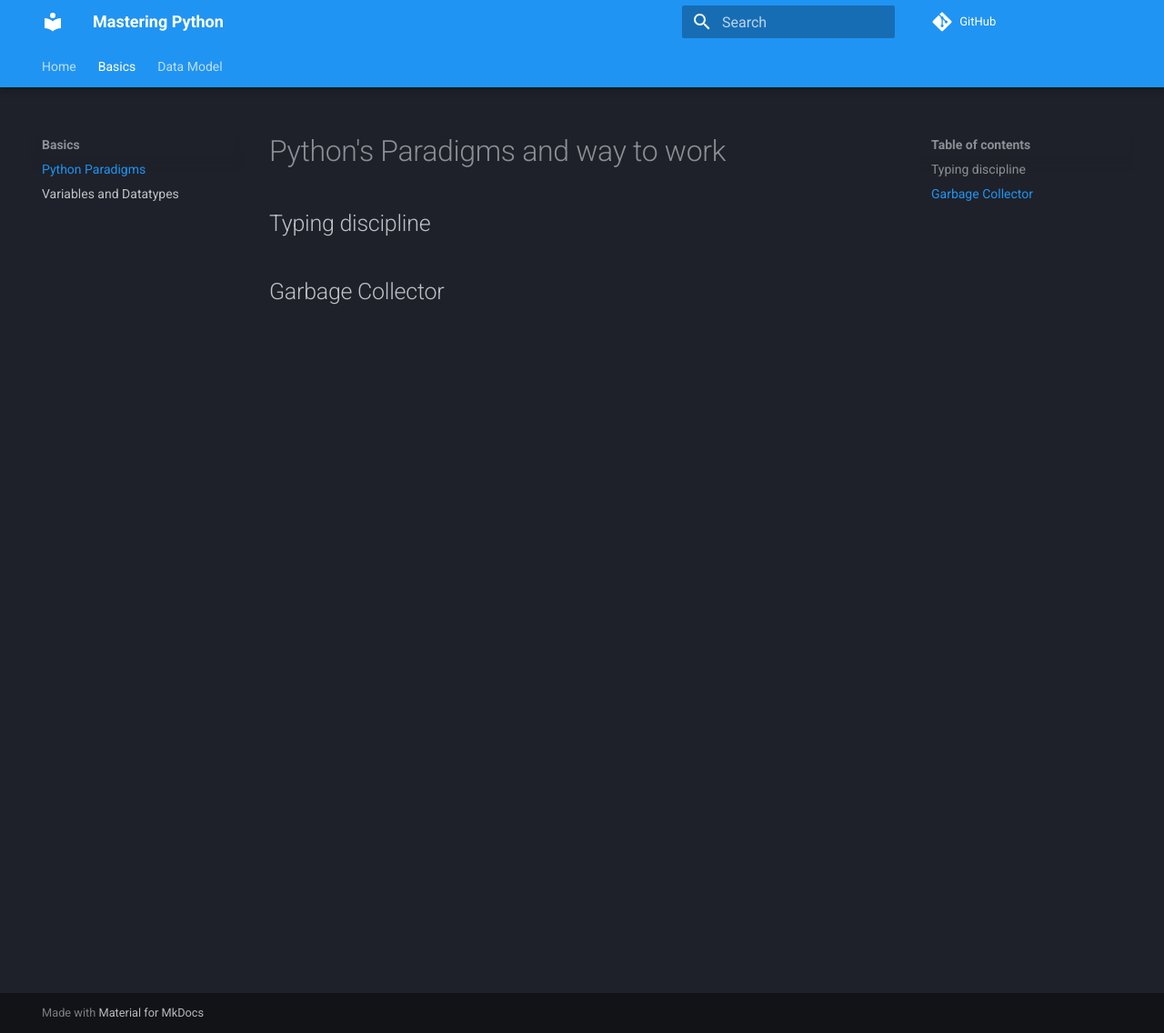
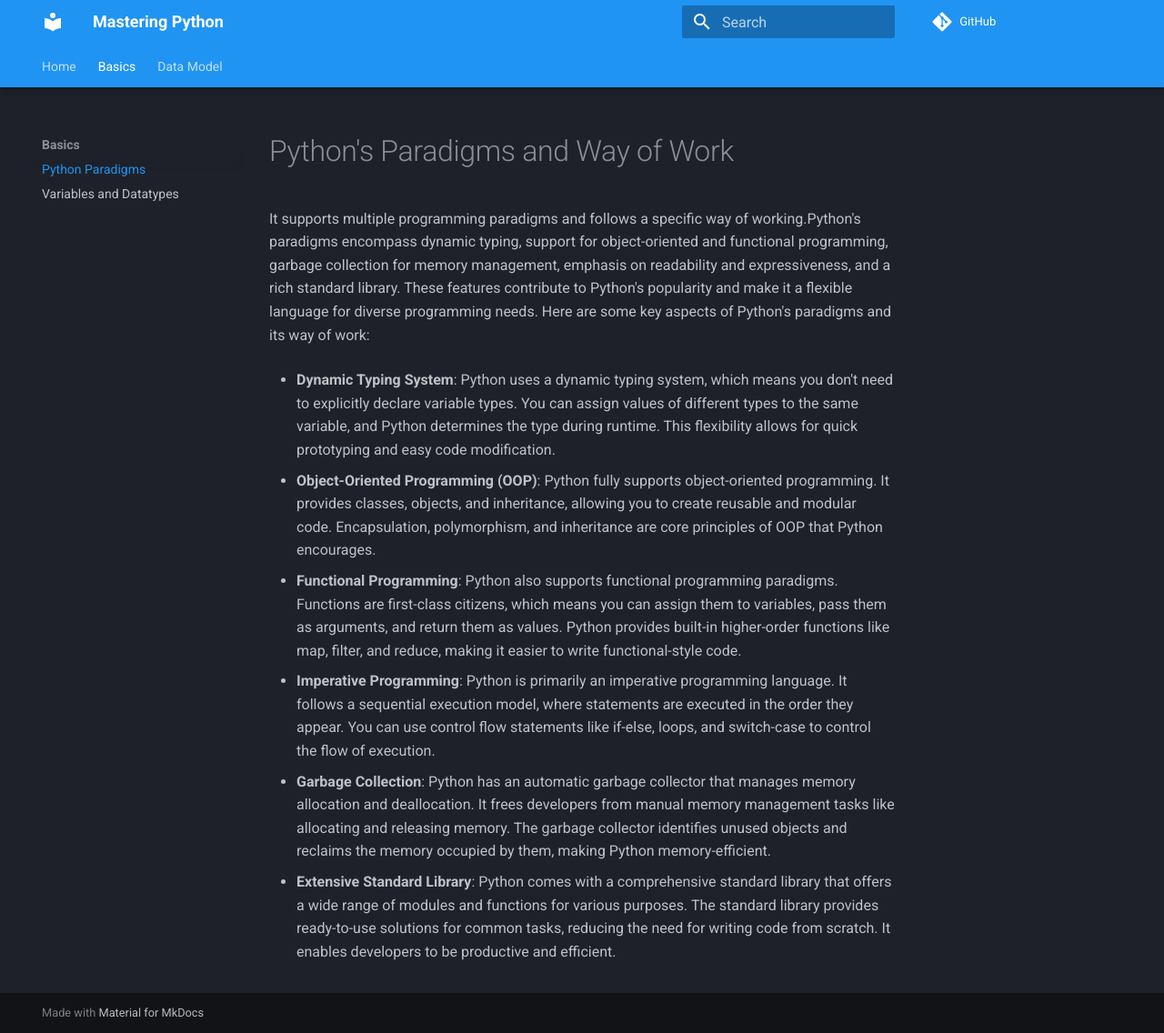
Before and after one commit to RomeroGabriel/mastering-python, an MkDocs documentation site: the page built from documentation/basics/python_paradigm.md, in a window 1280 px wide and 1136 px high. Shown: the whole window at 91% size. Built offline with MkDocs 1.6.1 and Material for MkDocs 9.7.7, drawn with Linux system fonts in a browser that asks for light colours; comment, search, counter and statistics services are not loaded.

Commit message:
Created python paradigm page

```diff
--- a/documentation/basics/python_paradigm.md
+++ b/documentation/basics/python_paradigm.md
@@ -1,6 +1,15 @@
-# Python's Paradigms and way to work
+# Python's Paradigms and Way of Work
 
+It supports multiple programming paradigms and follows a specific way of working.Python's paradigms encompass dynamic typing, support for object-oriented and functional programming, garbage collection for memory management, emphasis on readability and expressiveness, and a rich standard library. These features contribute to Python's popularity and make it a flexible language for diverse programming needs. Here are some key aspects of Python's paradigms and its way of work:
 
-## Typing discipline
+- **Dynamic Typing System**: Python uses a dynamic typing system, which means you don't need to explicitly declare variable types. You can assign values of different types to the same variable, and Python determines the type during runtime. This flexibility allows for quick prototyping and easy code modification.
 
-## Garbage Collector
+- **Object-Oriented Programming (OOP)**: Python fully supports object-oriented programming. It provides classes, objects, and inheritance, allowing you to create reusable and modular code. Encapsulation, polymorphism, and inheritance are core principles of OOP that Python encourages.
+
+- **Functional Programming**: Python also supports functional programming paradigms. Functions are first-class citizens, which means you can assign them to variables, pass them as arguments, and return them as values. Python provides built-in higher-order functions like map, filter, and reduce, making it easier to write functional-style code.
+
+- **Imperative Programming**: Python is primarily an imperative programming language. It follows a sequential execution model, where statements are executed in the order they appear. You can use control flow statements like if-else, loops, and switch-case to control the flow of execution.
+
+- **Garbage Collection**: Python has an automatic garbage collector that manages memory allocation and deallocation. It frees developers from manual memory management tasks like allocating and releasing memory. The garbage collector identifies unused objects and reclaims the memory occupied by them, making Python memory-efficient.
+
+- **Extensive Standard Library**: Python comes with a comprehensive standard library that offers a wide range of modules and functions for various purposes. The standard library provides ready-to-use solutions for common tasks, reducing the need for writing code from scratch. It enables developers to be productive and efficient.
```
